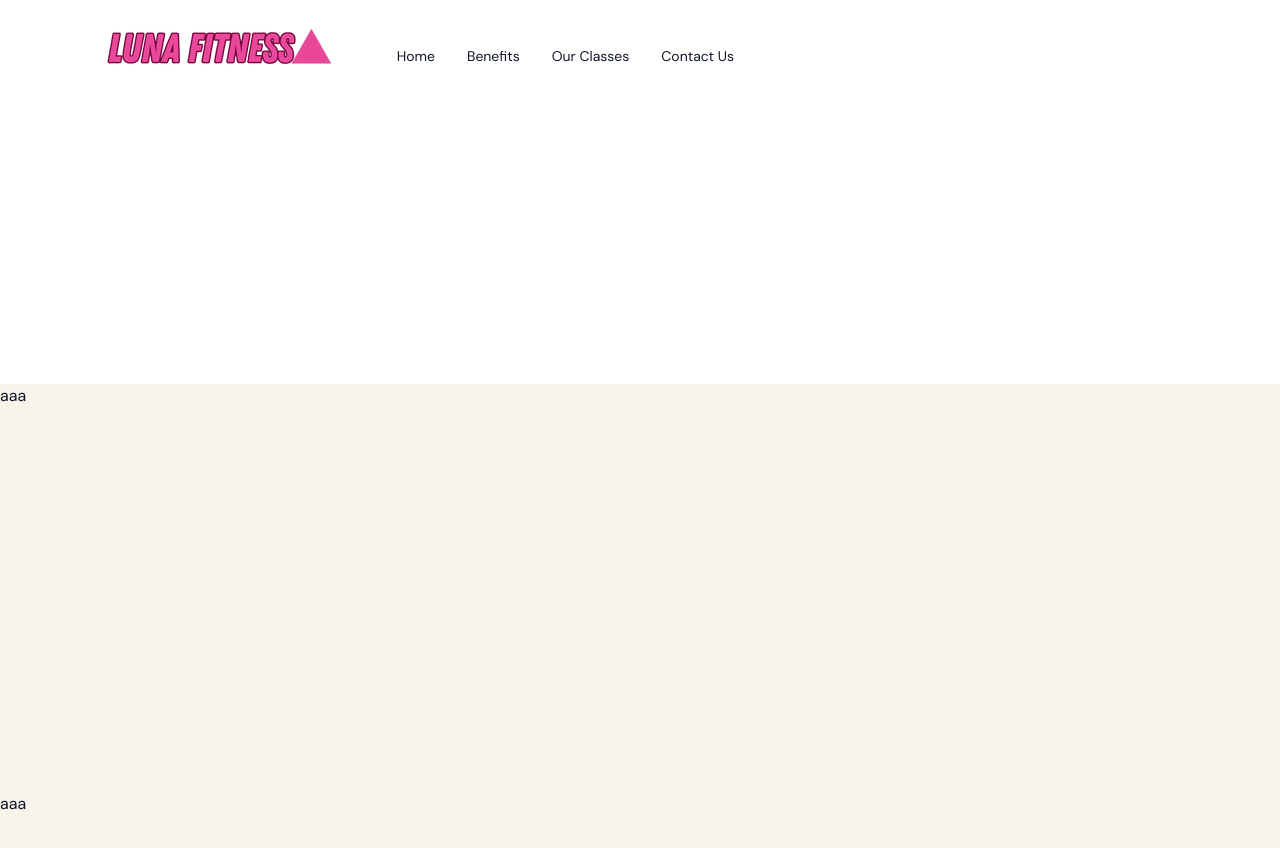
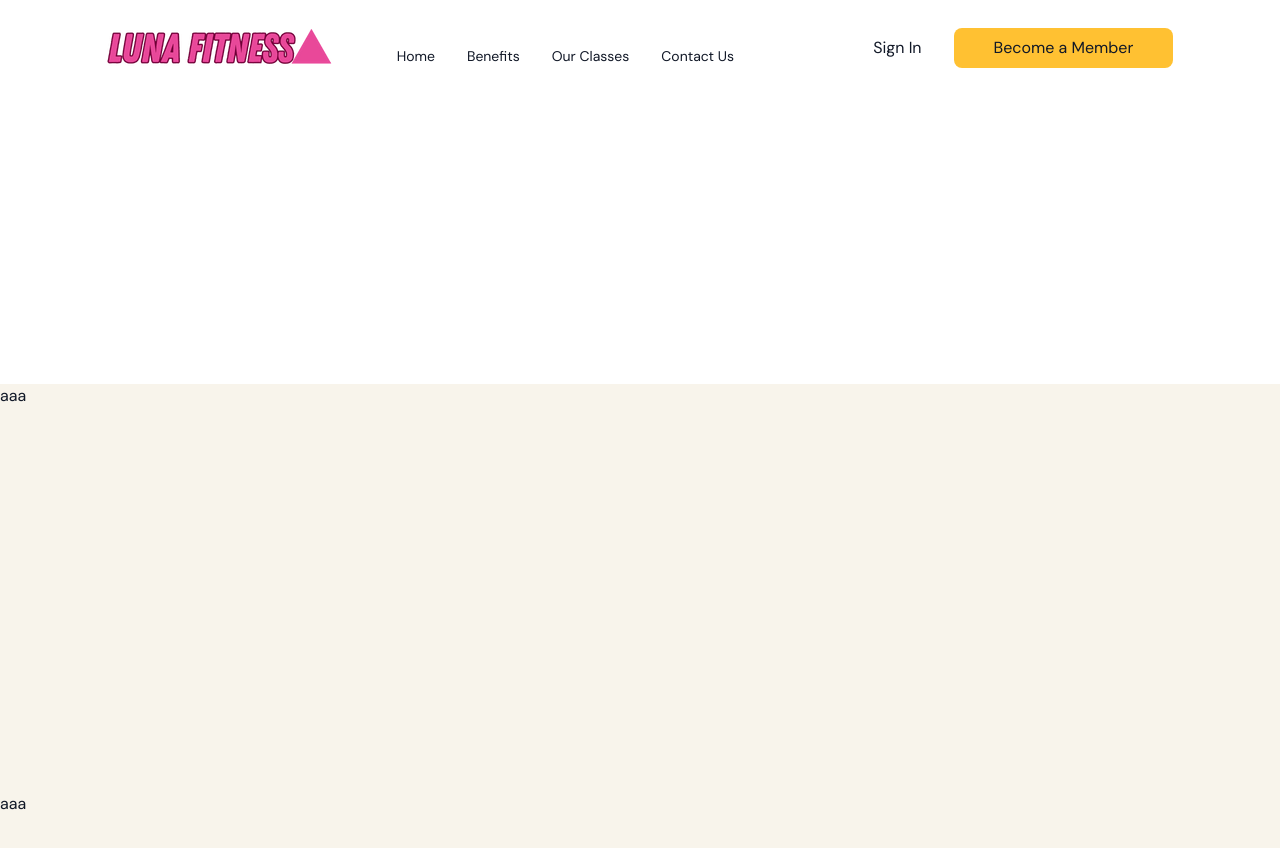
Before and after one commit to efegorkemumit/gym-fitness, a React (Vite) app in the folder gym-fitness/: page / in a window 1280 px wide. Shown: the top 848 px of the page. Built offline with nearby package versions, Linux system fonts and the light colour scheme.

Commit message:
BecomeButton

```diff
--- a/gym-fitness/src/screen/Navbar/index.tsx
+++ b/gym-fitness/src/screen/Navbar/index.tsx
@@ -4,6 +4,7 @@
 import { SelectedPage } from '../../shared/types'
 import usemediaQuery from '../../hooks/usemediaQuery'
 import { Bars3Icon } from '@heroicons/react/20/solid'
+import ActionButton from '../../shared/ActionButton'
 
 type Props = {
     isTopOfPage:boolean;
@@ -55,6 +56,18 @@
 
         </div>
 
+        <div className={`${flexBetween} gap-8 `}>
+            <p>Sign In</p>
+            <ActionButton setSelectedPage={setSelectedPage}>
+                Become a Member
+
+            </ActionButton>
+
+
+         </div>
+
+
+
 
 </div>
 
--- /dev/null
+++ b/gym-fitness/src/shared/ActionButton.tsx
@@ -0,0 +1,22 @@
+import React from 'react'
+import AnchorLink from "react-anchor-link-smooth-scroll";
+import { SelectedPage } from './types';
+
+type Props = {
+    children:React.ReactNode;
+    setSelectedPage:(value:SelectedPage)=>void;
+
+
+};
+
+const ActionButton = ({children, setSelectedPage}: Props) => {
+  return (
+    <AnchorLink
+    className="bg-secondary-500 rounded-lg py-2 px-10 hover:bg-primary-500 hover:text-white transition duration-300 hover:duration-500">
+
+        {children}
+    </AnchorLink>
+  )
+}
+
+export default ActionButton
```
Lines whose indentation alone changed are shown as unchanged.
